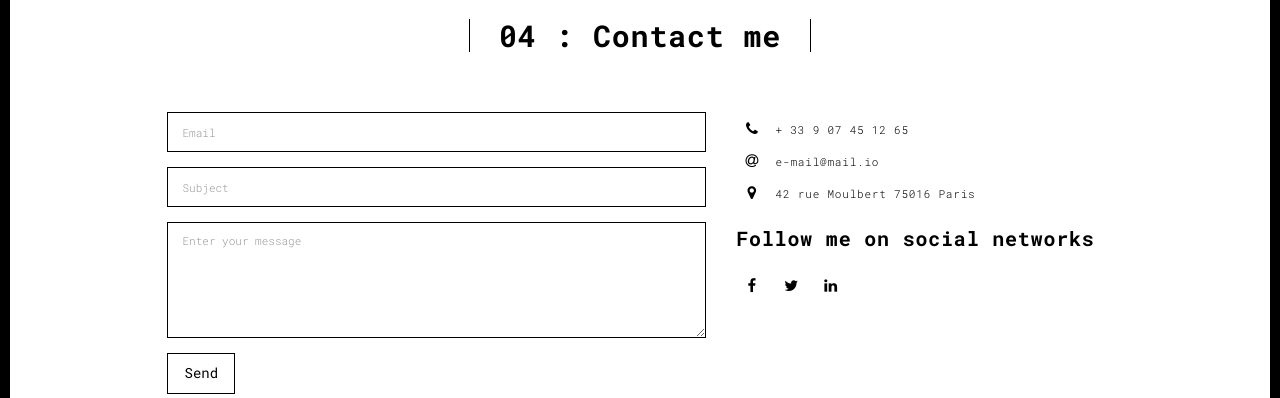
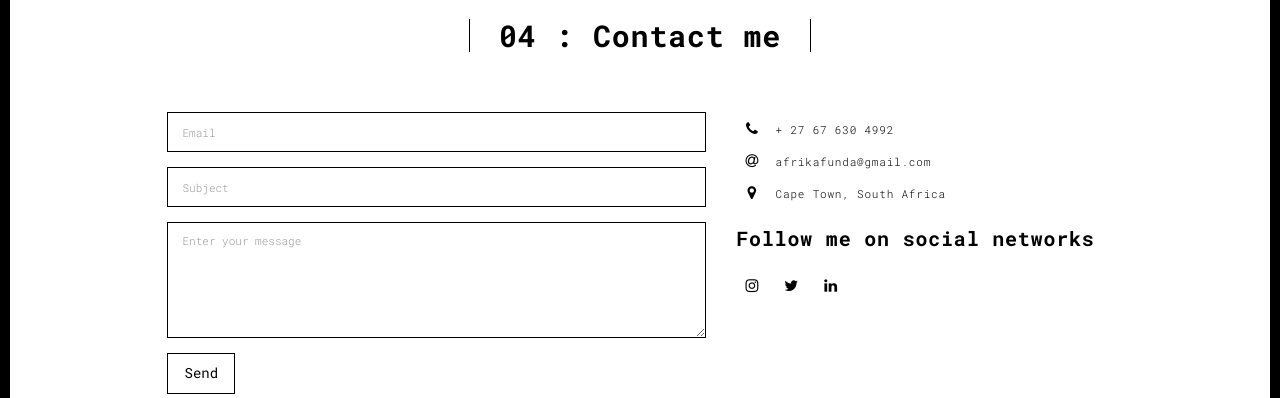
Before and after one commit to afrikafunda/portfolio, a Flask app: page /contact.html in a window 1280 px wide. Shown: the part 90-488 px from the top of the page. Run offline with Flask 3, Linux system fonts and the light colour scheme; some libraries are stand-ins or nearby versions.

Commit message:
My Portfolio Website

```diff
--- a/templates/contact.html
+++ b/templates/contact.html
@@ -79,29 +79,29 @@
                           <span class="fa-icon">
                             <i class="fa fa-phone" aria-hidden="true"></i>
                           </span>
-                          + 33 9 07 45 12 65
+                          + 27 67 630 4992
                         </li>
                         <li>
                           <span class="fa-icon">
                             <i class="fa fa-at" aria-hidden="true"></i>
                           </span>
-                          e-mail@mail.io
+                          afrikafunda@gmail.com
                         </li>
                         <li>
                           <span class="fa-icon">
                             <i class="fa fa fa-map-marker" aria-hidden="true"></i>
                           </span>
-                          42 rue Moulbert 75016 Paris
+                          Cape Town, South Africa
                         </li>
                       </ul>
                       <h3>Follow me on social networks</h3>
-                      <a href="http://www.facebook.com" title="" class="fa-icon">
-                        <i class="fa fa-facebook"></i>
+                      <a href="http://www.instagram.com/sincerely.afrika" title="" class="fa-icon">
+                        <i class="fa fa-instagram"></i>
                       </a>
-                      <a href="http://www.twitter.com" title="" class="fa-icon">
+                      <a href="https://twitter.com/ManCity?ref_src=twsrc%5Egoogle%7Ctwcamp%5Eserp%7Ctwgr%5Eauthor" title="" class="fa-icon">
                         <i class="fa fa-twitter"></i>
                       </a>
-                      <a href="http://www.linkedin.com" title="" class="fa-icon">
+                      <a href="https://www.linkedin.com/in/afrika-funda-1a7270253/?originalSubdomain=za" title="" class="fa-icon">
                         <i class="fa fa-linkedin"></i>
                       </a>
 
```
